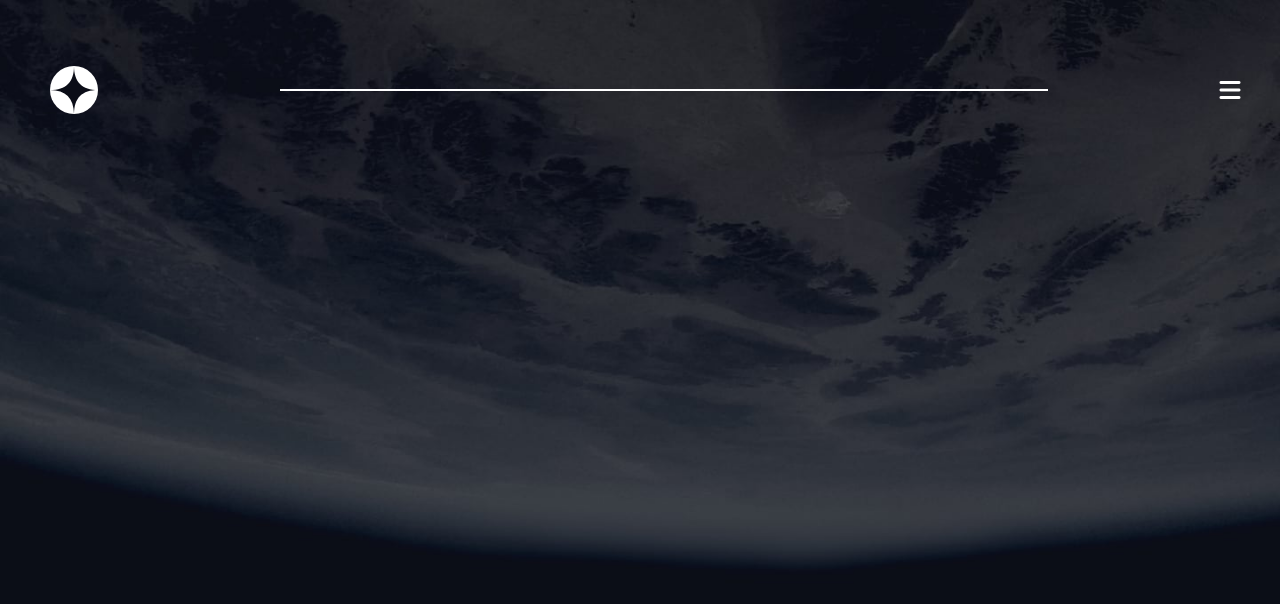
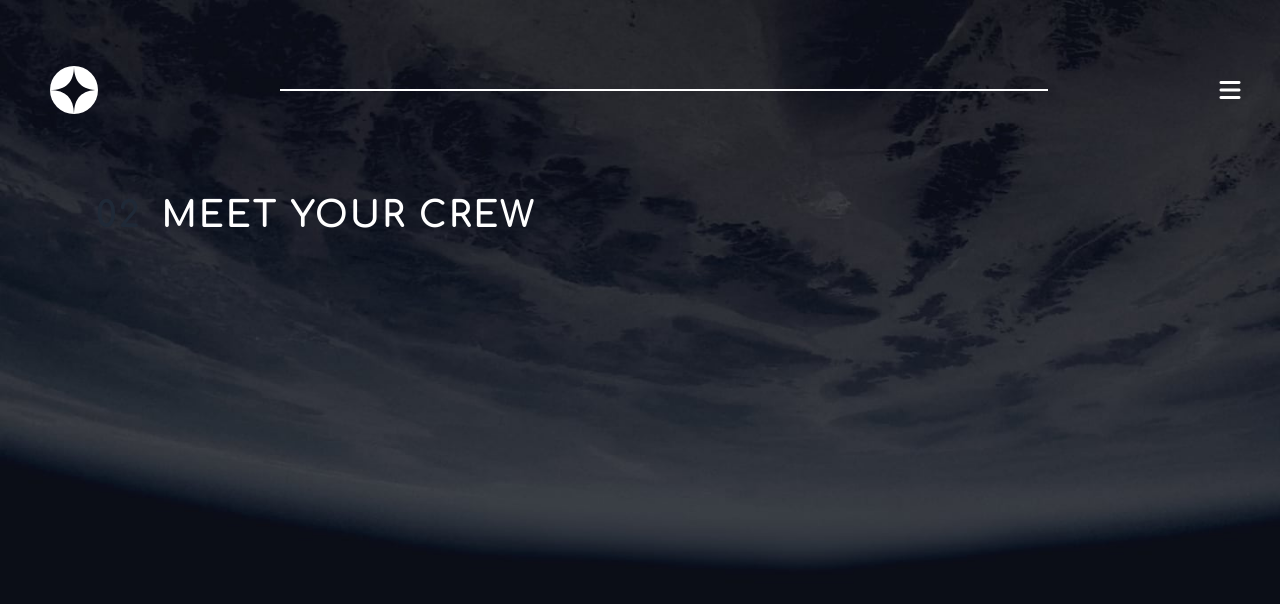
Before and after one commit to timurlog/space, a React (Vite) app: page /space/crew in a window 1280 px wide. Shown: the top 604 px of the page. Built offline with nearby package versions, Linux system fonts and the light colour scheme.

Commit message:
fix syntax

```diff
--- a/src/components/Planet/Planet.jsx
+++ b/src/components/Planet/Planet.jsx
@@ -27,7 +27,9 @@ export default function Planet() {
           <p className="uppercase font-[bilie-eilish] text-white text-8xl leading-[96px] tracking-wider">
             {planet.name}
           </p>
-          <p className="text-sm md:text-base lg:text-lg">{planet.description}</p>
+          <p className="text-sm md:text-base lg:text-lg">
+            {planet.description}
+          </p>
           <div className="h-[2px] w-full bg-gray-800"></div>
           <div className="lg:pl-[35%]">
             <p className="text-sm font-[comfortaa-bold]">EST. TRAVEL TIME</p>
--- a/src/main.jsx
+++ b/src/main.jsx
@@ -11,6 +11,11 @@ import Planet from "./components/Planet/Planet.jsx";
 import DestinationErrorElement from "./pages/DestinationErrorElement/DestinationErrorElement.jsx";
 
 const router = createBrowserRouter([
+  {
+    path: "/",
+    element: <ErrorElement />,
+    errorElement: <ErrorElement />,
+  },
   {
     path: "/space/",
     element: <App />,
--- a/src/pages/Crew/Crew.jsx
+++ b/src/pages/Crew/Crew.jsx
@@ -1,11 +1,13 @@
 import React from "react";
 import "./Crew.css";
 import Navbar from "../../components/Navbar/Navbar.jsx";
+import PageTitle from "../../components/PageTitle/PageTitle.jsx";
 
 export default function Crew() {
   return (
     <div className="Crew h-screen w-full">
       <Navbar activePage={"crew"} />
+      <PageTitle num={"02"} txt={"MEET YOUR CREW"} />
     </div>
   );
 }
```
